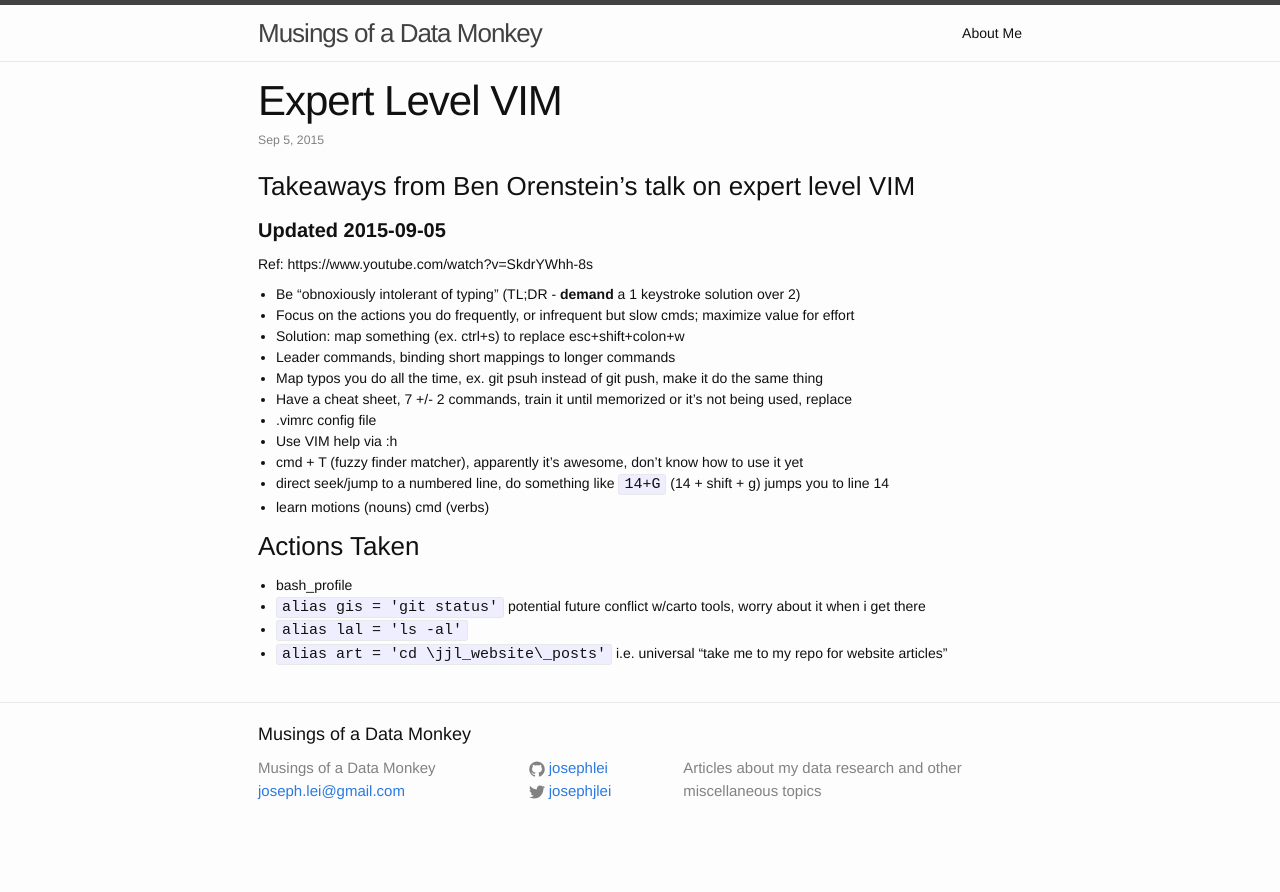
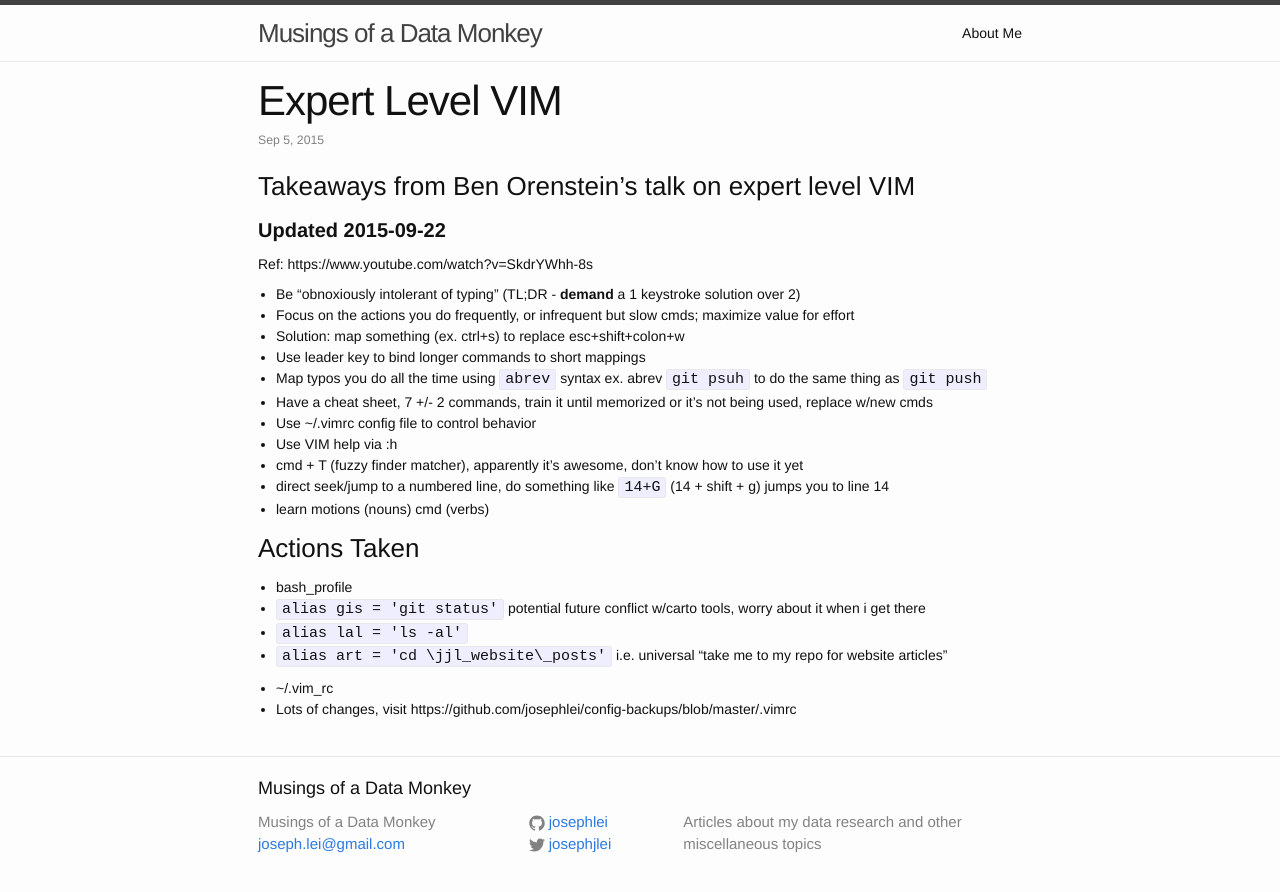
Before and after one commit to josephlei/jjl-website, a Jekyll site: the page built from _posts/2015-09-05-vim-talk.markdown, in a window 1280 px wide. Shown: the top 892 px of the page. Built offline with Jekyll 4.4.1, drawn with Linux system fonts in a browser that asks for light colours.

```diff
--- a/_posts/2015-09-05-vim-talk.markdown
+++ b/_posts/2015-09-05-vim-talk.markdown
@@ -8,17 +8,17 @@
 
 ###Takeaways from Ben Orenstein's talk on expert level VIM
 
-####**Updated 2015-09-05**
+####**Updated 2015-09-22**
 
 Ref: https://www.youtube.com/watch?v=SkdrYWhh-8s
 
 * Be "obnoxiously intolerant of typing" (TL;DR - **demand** a 1 keystroke solution over 2)
 * Focus on the actions you do frequently, or infrequent but slow cmds; maximize value for effort
  * Solution: map something (ex. ctrl+s) to replace esc+shift+colon+w
- * Leader commands, binding short mappings to longer commands
- * Map typos you do all the time, ex. git psuh instead of git push, make it do the same thing
-* Have a cheat sheet, 7 +/- 2 commands, train it until memorized or it's not being used, replace
-* .vimrc config file
+ * Use leader key to bind longer commands to short mappings
+ * Map typos you do all the time using `abrev` syntax ex. abrev `git psuh` to do the same thing as `git push`
+* Have a cheat sheet, 7 +/- 2 commands, train it until memorized or it's not being used, replace w/new cmds
+* Use ~/.vimrc config file to control behavior
 * Use VIM help via :h
 * cmd + T (fuzzy finder matcher), apparently it's awesome, don't know how to use it yet
 * direct seek/jump to a numbered line, do something like `14+G` (14 + shift + g) jumps you to line 14
@@ -30,3 +30,6 @@
  * `alias gis = 'git status'` potential future conflict w/carto tools, worry about it when i get there
  * `alias lal = 'ls -al'`
  * `alias art = 'cd \jjl_website\_posts'` i.e. universal "take me to my repo for website articles"
+
+* ~/.vim_rc
+ * Lots of changes, visit https://github.com/josephlei/config-backups/blob/master/.vimrc
```
